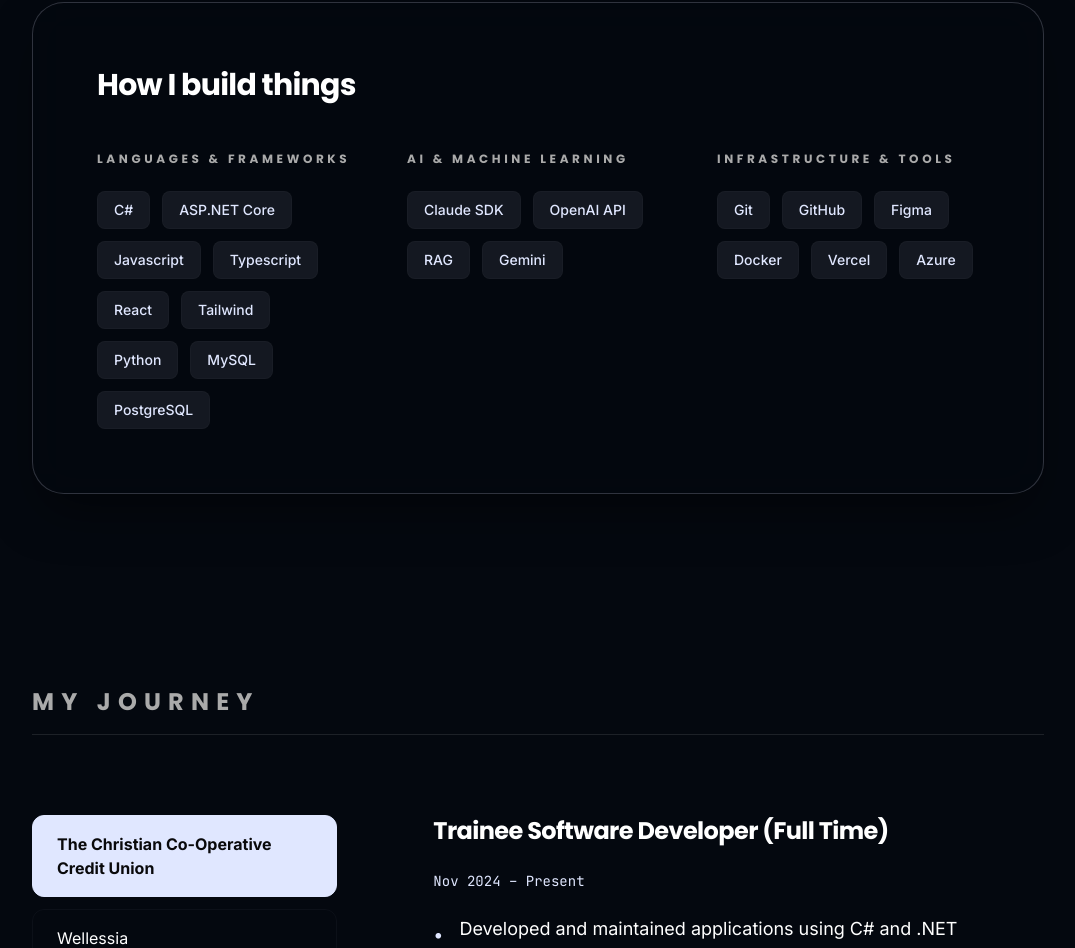
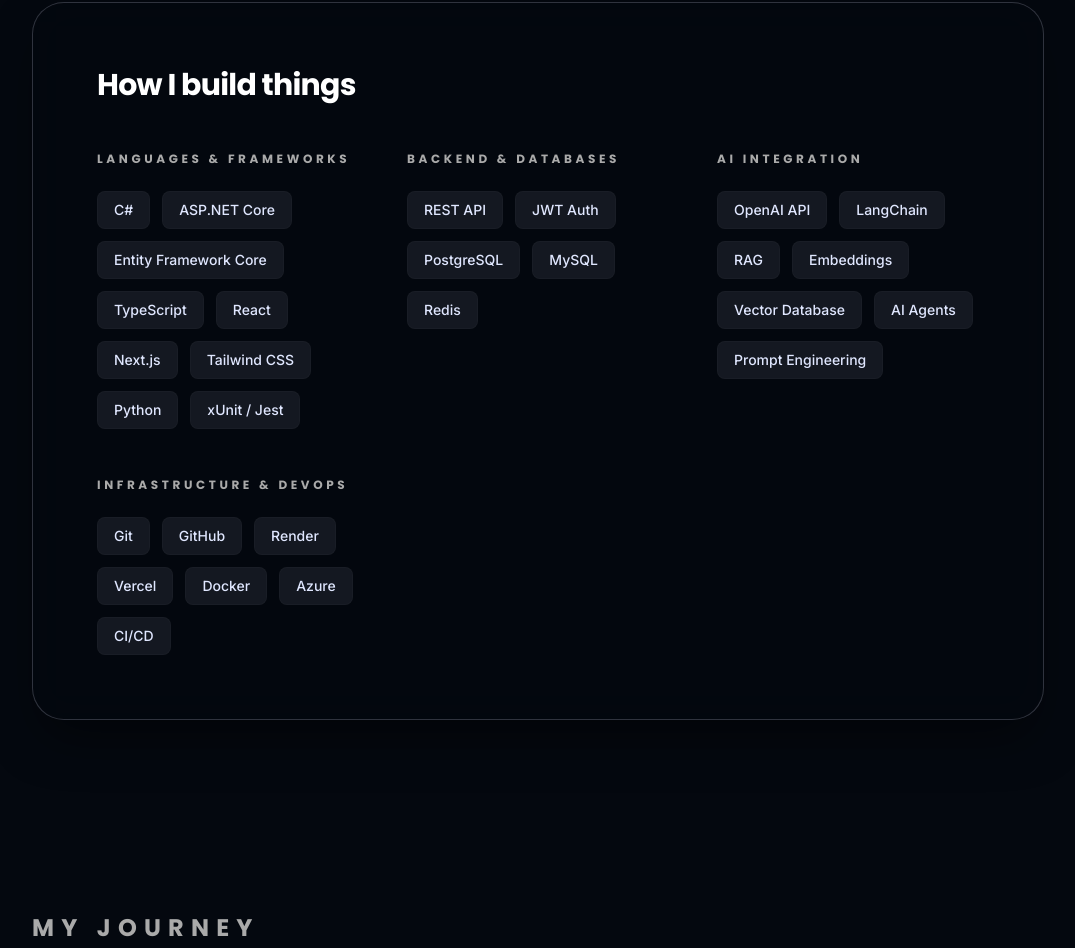
Before and after one commit to Charan951/protfilo, a React (Vite) app in the folder Brian Kabbo Sarker/: page / in a window 1280 px wide. Shown: the part 1476-2424 px from the top of the page, without its empty margins (132-1207 px from the left). Built offline with nearby package versions, Linux system fonts and the light colour scheme.

Commit message:
rename and updated stacks in the About me section

```diff
--- a/Brian Kabbo Sarker/src/sections/About.tsx
+++ b/Brian Kabbo Sarker/src/sections/About.tsx
@@ -14,9 +14,10 @@
   };
 
   const techStack = [
-    { category: 'Languages & Frameworks', items: ['C#', 'ASP.NET Core', 'Javascript', 'Typescript', 'React', 'Tailwind', 'Python', 'MySQL','PostgreSQL'] },
-    { category: 'AI & Machine Learning', items: ['Claude SDK','OpenAI API','RAG', 'Gemini'] },
-    { category: 'Infrastructure & Tools', items: ['Git', 'GitHub', 'Figma', 'Docker', 'Vercel', 'Azure'] },
+    { category: 'Languages & Frameworks', items: ['C#', 'ASP.NET Core', 'Entity Framework Core', 'TypeScript', 'React', 'Next.js', 'Tailwind CSS', 'Python', 'xUnit / Jest'] },
+    { category: 'Backend & Databases', items: ['REST API','JWT Auth', 'PostgreSQL','MySQL','Redis'] },
+    { category: 'AI Integration', items: ['OpenAI API','LangChain','RAG', 'Embeddings','Vector Database','AI Agents', 'Prompt Engineering'] },
+    { category: 'Infrastructure & DevOps', items: ['Git', 'GitHub', 'Render', 'Vercel', 'Docker', 'Azure','CI/CD'] },
   ];
 
   return (
```
